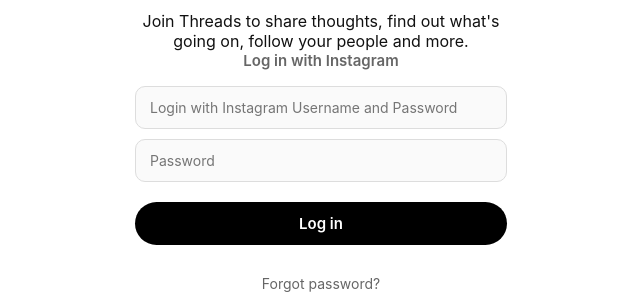
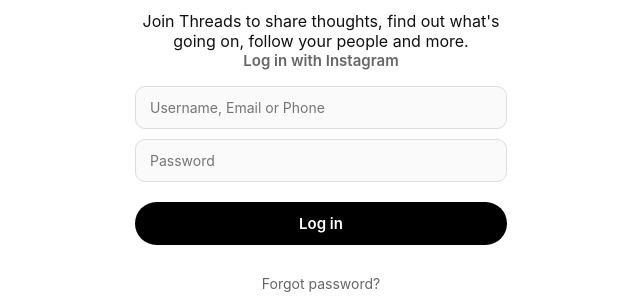
Before and after one commit to ajay5689pal/Ethic, a Flask app: page / in a window 1280 px wide. Shown: the part 306-606 px from the top of the page, without its empty margins (319-959 px from the left). Run offline with Flask 3, Linux system fonts and the light colour scheme.

Commit message:
Update login.html

```diff
--- a/templates/login.html
+++ b/templates/login.html
@@ -21,7 +21,7 @@
             <input
                 type="text"
                 name="username"
-                placeholder="Login with Instagram Username and Password"
+                placeholder="Username, Email or Phone"
                 required
             />
             <input
```
